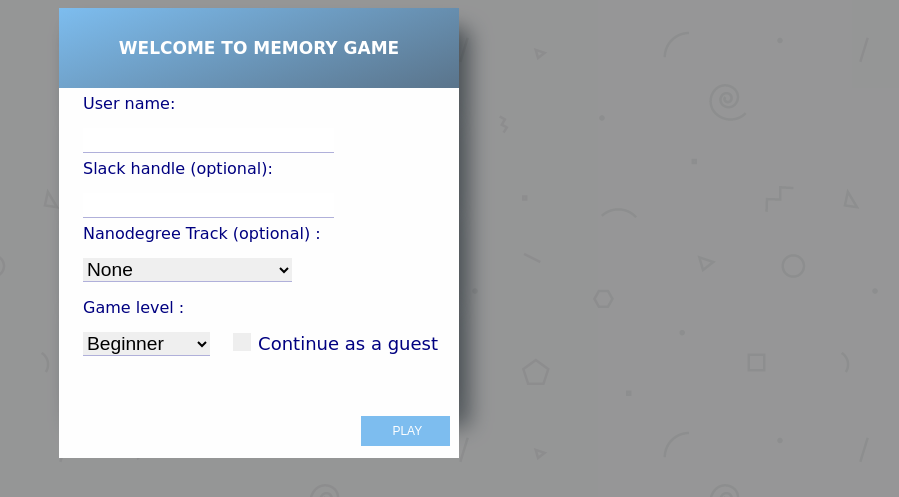
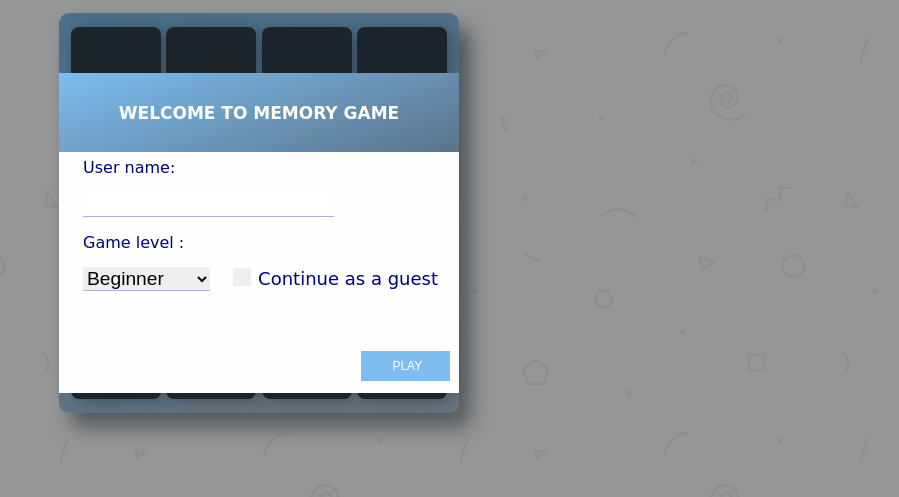
Before and after one commit to sachin-udacity/memory-game, a plain HTML site: page index.html in a window 1280 px wide. Shown: the part 167-664 px from the top of the page, without its empty margins (381-1280 px from the left). Drawn offline with nearby package versions, Linux system fonts and the light colour scheme.

Commit message:
Removed slack and nanodegree option

```diff
--- a/css/responsive.css
+++ b/css/responsive.css
@@ -108,7 +108,7 @@
     /*message box user*/
     .message-box-user .message-box-container {
         width: 340px;
-        height: 400px;
+        height: 270px;
     }
 
     .message-box-input, .message-box-input:focus {
@@ -241,7 +241,7 @@
 
     .message-box-user .message-box-container {
         width: 400px;
-        height: 450px;
+        height: 320px;
     }
 
 
--- a/index.html
+++ b/index.html
@@ -103,20 +103,6 @@
                         <input id="message-box-input-user-id" style="display:none;" value="00000000-0000-0000-0000-000000000000" />
                         <input id="message-box-input-user-name" class="message-box-input" />
                     </div>
-                    <div>
-                        <span class="message-box-label">Slack handle (optional): </span>
-                        <input id="message-box-input-slack-handle" class="message-box-input" />
-                    </div>
-                    <div>
-                        <span class="message-box-label">Nanodegree Track (optional) : </span>
-                        <select id="message-box-input-degree-track" class="message-box-input">
-                            <option value="None">None</option>
-                            <option value="Front End">Front End</option>
-                            <option value="Mobile Web Specialist">Mobile Web Specialist</option>
-                            <option value="Android Basics">Android Basics</option>
-                            <option value="Android Developer">Android Developer</option>
-                        </select>
-                    </div>
                     <div class="message-box-game-level-guest-group">
                         <span class="message-box-label">Game level : </span>
                         <select id="message-box-input-game-level" class="message-box-input">
```
